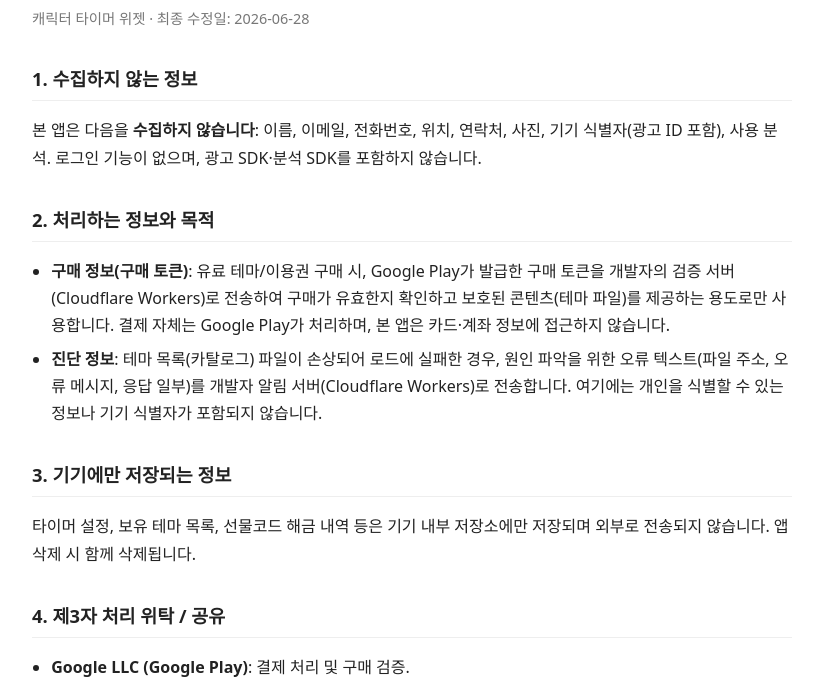
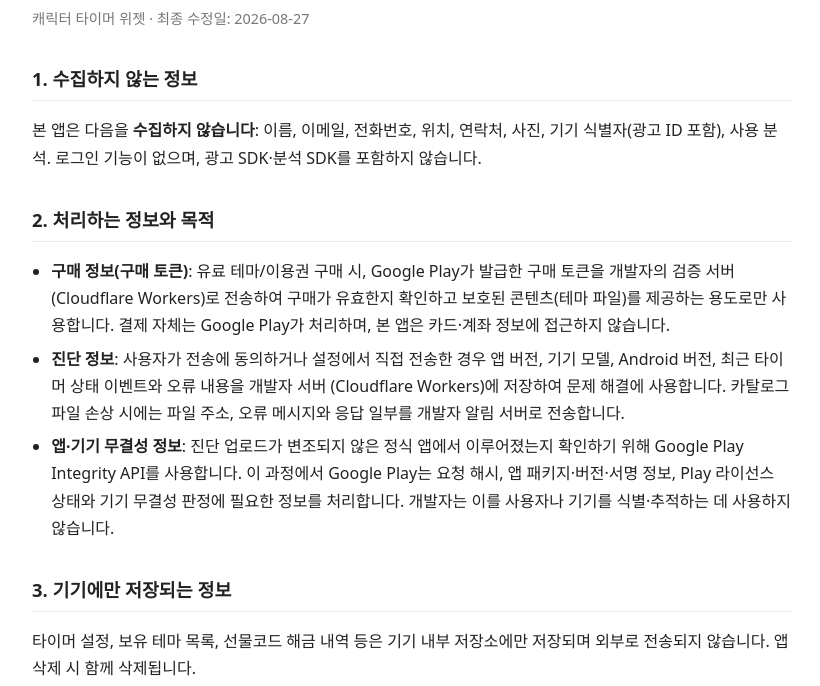
Before and after one commit to shenika27/daintyz_timer_characterList, a plain HTML site: page docs/privacy.html in a window 1280 px wide. Shown: the part 90-776 px from the top of the page, without its empty margins (228-1048 px from the left). Drawn offline with Linux system fonts and the light colour scheme.

Commit message:
안내문구 수정

```diff
--- a/docs/privacy.html
+++ b/docs/privacy.html
@@ -19,7 +19,7 @@
 </head>
 <body>
   <h1>개인정보처리방침</h1>
-  <div class="updated">캐릭터 타이머 위젯 · 최종 수정일: 2026-06-28</div>
+  <div class="updated">캐릭터 타이머 위젯 · 최종 수정일: 2026-08-27</div>
 
   <h2>1. 수집하지 않는 정보</h2>
   <p>본 앱은 다음을 <b>수집하지 않습니다</b>: 이름, 이메일, 전화번호, 위치, 연락처,
@@ -32,10 +32,14 @@
       구매 토큰을 개발자의 검증 서버(Cloudflare Workers)로 전송하여 구매가 유효한지
       확인하고 보호된 콘텐츠(테마 파일)를 제공하는 용도로만 사용합니다. 결제 자체는
       Google Play가 처리하며, 본 앱은 카드·계좌 정보에 접근하지 않습니다.</li>
-    <li><b>진단 정보</b>: 테마 목록(카탈로그) 파일이 손상되어 로드에 실패한 경우,
-      원인 파악을 위한 오류 텍스트(파일 주소, 오류 메시지, 응답 일부)를 개발자 알림
-      서버(Cloudflare Workers)로 전송합니다. 여기에는 개인을 식별할 수 있는 정보나
-      기기 식별자가 포함되지 않습니다.</li>
+    <li><b>진단 정보</b>: 사용자가 전송에 동의하거나 설정에서 직접 전송한 경우 앱 버전,
+      기기 모델, Android 버전, 최근 타이머 상태 이벤트와 오류 내용을 개발자 서버
+      (Cloudflare Workers)에 저장하여 문제 해결에 사용합니다. 카탈로그 파일 손상 시에는
+      파일 주소, 오류 메시지와 응답 일부를 개발자 알림 서버로 전송합니다.</li>
+    <li><b>앱·기기 무결성 정보</b>: 진단 업로드가 변조되지 않은 정식 앱에서 이루어졌는지
+      확인하기 위해 Google Play Integrity API를 사용합니다. 이 과정에서 Google Play는
+      요청 해시, 앱 패키지·버전·서명 정보, Play 라이선스 상태와 기기 무결성 판정에
+      필요한 정보를 처리합니다. 개발자는 이를 사용자나 기기를 식별·추적하는 데 사용하지 않습니다.</li>
   </ul>
 
   <h2>3. 기기에만 저장되는 정보</h2>
@@ -44,7 +48,7 @@
 
   <h2>4. 제3자 처리 위탁 / 공유</h2>
   <ul>
-    <li><b>Google LLC (Google Play)</b>: 결제 처리 및 구매 검증.</li>
+    <li><b>Google LLC (Google Play)</b>: 결제 처리, 구매 검증 및 Play Integrity 기반 앱·기기 무결성 확인.</li>
     <li><b>Cloudflare, Inc.</b>: 구매 토큰 검증 서버, 보호 콘텐츠 전송, 진단 알림 중계.</li>
   </ul>
   <p>본 앱은 데이터를 광고 목적으로 공유하거나 판매하지 않습니다.</p>
```
